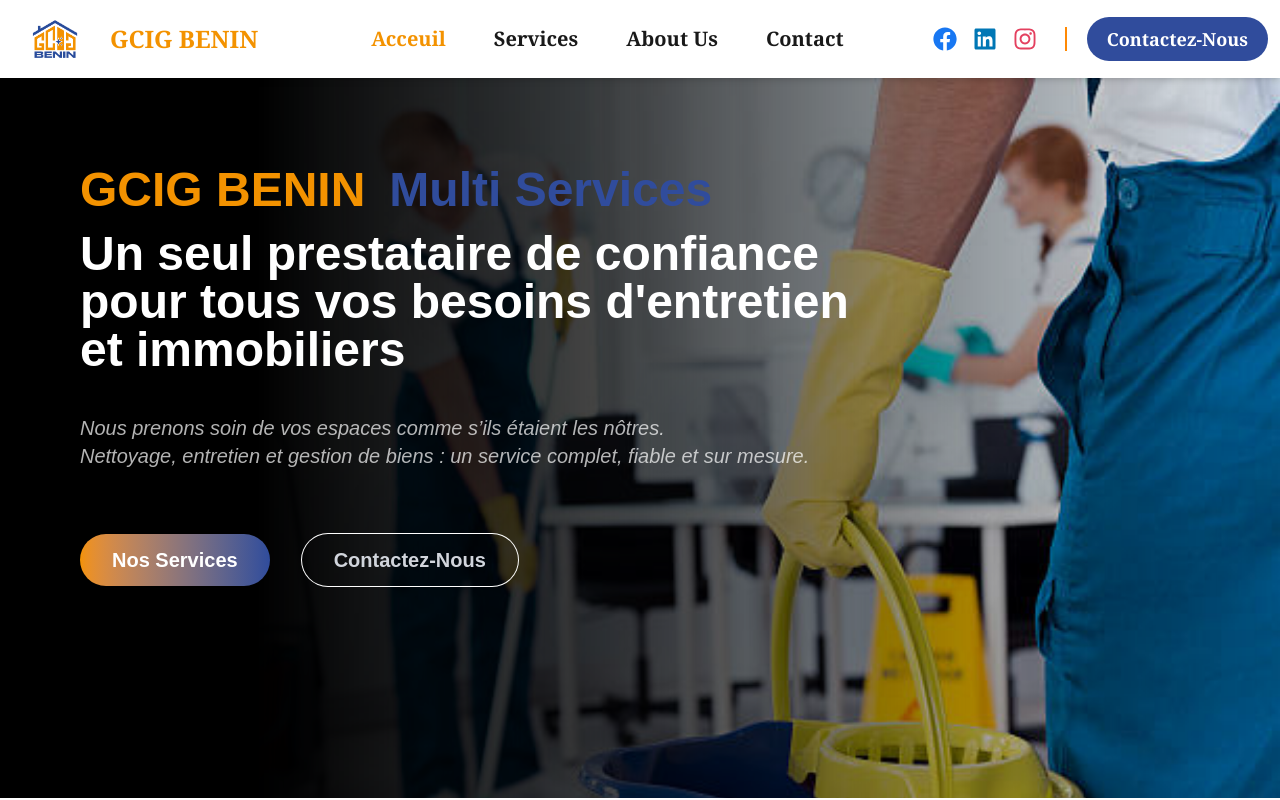
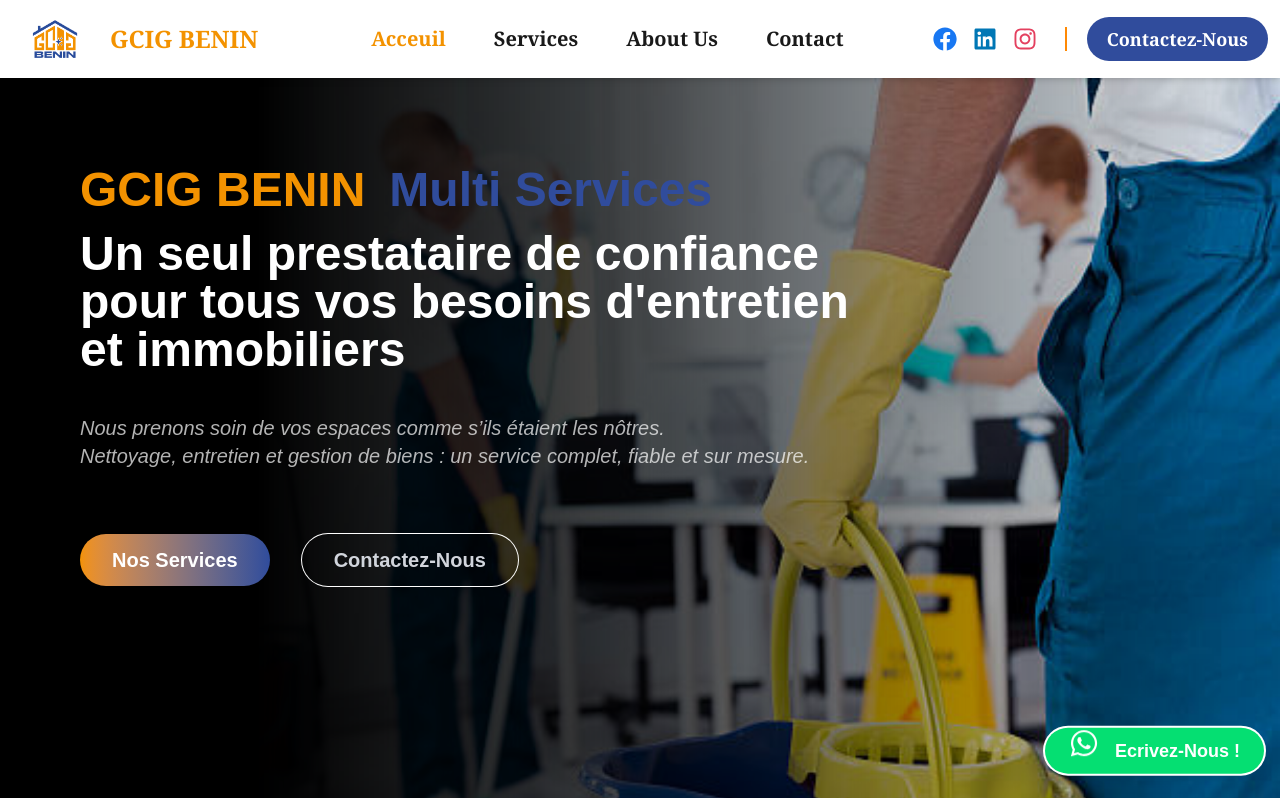
Before and after one commit to zomo6/gcig-benin, a Next.js app: page / in a window 1280 px wide. Shown: the top 800 px of the page. Built offline with nearby package versions, Linux system fonts and the light colour scheme.

Commit message:
#whatsapp

```diff
--- /dev/null
+++ b/src/Components/Whatsapp.tsx
@@ -0,0 +1,13 @@
+import { FaWhatsapp } from "react-icons/fa";
+
+
+function Whatsapp() {
+  return (
+    <div className="fixed bottom-4 animate-bounce ring-4 right-4 z-50 gap-4 sm:px-6 sm:py-2 p-2 rounded-full shadow-lg flex bg-green-400 text-White sm:ring-2 ring-white items-center justify-center cursor-pointer hover:bg-[#F39200] transition-colors duration-300">
+         <FaWhatsapp className="sm:text-3xl text-4xl font-bold sm:animate-bounce text-white " />
+            <p className="sm:flex hidden text-lg font-semibold text-white">Ecrivez-Nous !</p>
+    </div>
+  )
+};
+
+export default Whatsapp;
--- a/src/app/layout.tsx
+++ b/src/app/layout.tsx
@@ -2,6 +2,7 @@
 import "./globals.css";
 import Navbar from "@/Components/Navbar";
 import Footer from "@/Components/Footer";
+import Whatsapp from "@/Components/Whatsapp";
 
 
 export const metadata: Metadata = {
@@ -23,6 +24,7 @@
 
         <main className=""> {children}</main>
 
+        <Whatsapp/>
         <Footer/>
       </body>
     </html>
```
